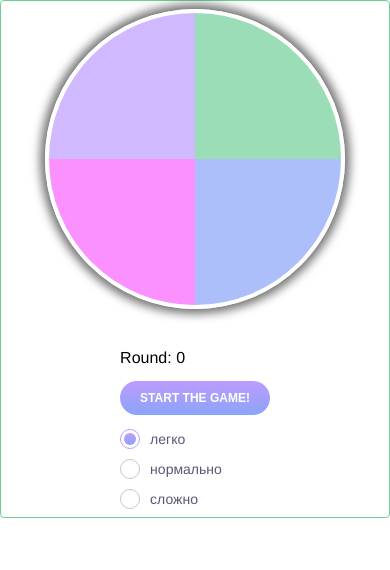
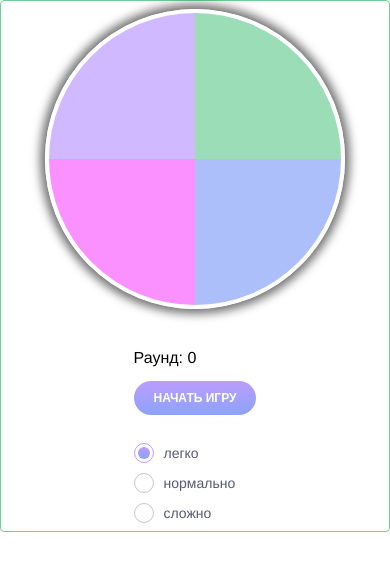
Before and after one commit to DmitriyGalyanov/medods-test-task-2, a Vue app: page / in a window 390 px wide. Shown: the top 570 px of the page. Built offline with nearby package versions, Linux system fonts and the light colour scheme.

Commit message:
v0.2.1
edit SimonGame:
  replace all english user-viewable text to russian,
  add button for highlight repeat,
  fix mobile devices hover effect (remove it)

```diff
--- a/package.json
+++ b/package.json
@@ -1,6 +1,6 @@
 {
   "name": "medods-test-task-2",
-  "version": "0.1.4",
+  "version": "0.2.1",
   "private": true,
   "scripts": {
     "serve": "vue-cli-service serve",
--- a/src/components/SimonGame.vue
+++ b/src/components/SimonGame.vue
@@ -18,18 +18,24 @@
 		<div class="infoAndControls">
 			<p v-if="!isUserFail"
 				class="roundNumber">
-				Round: {{roundNumber}}
+				Раунд: {{roundNumber}}
 			</p>
 			<div @click="startTheGame">
 				<Button v-if="!isGameOn"
 					type="button"
 					filled
-					label="Start the game!"/>
+					label="Начать игру"/>
 			</div>
 			<p v-if="isUserFail"
 				class="lossAlert">
-				You lost at round {{roundNumber}}
+				Вы проиграли в {{roundNumber}} раунде
 			</p>
+			<div @click="setLevel(level)">
+				<Button v-if="isGameOn"
+					type="button"
+					hollow
+					label="Повторить последовательность"/>
+			</div>
 			<div class="setLevelButtons">
 				<RadioInput
 					flex_column
@@ -284,6 +290,9 @@ export default {
 			}
 			&:hover {
 				opacity: 1;
+				@media (hover: none) {
+					opacity: 0.7;
+				}
 			}
 		}
 	}
@@ -296,5 +305,4 @@ export default {
 		}
 	}
 }
-
 </style>
```
